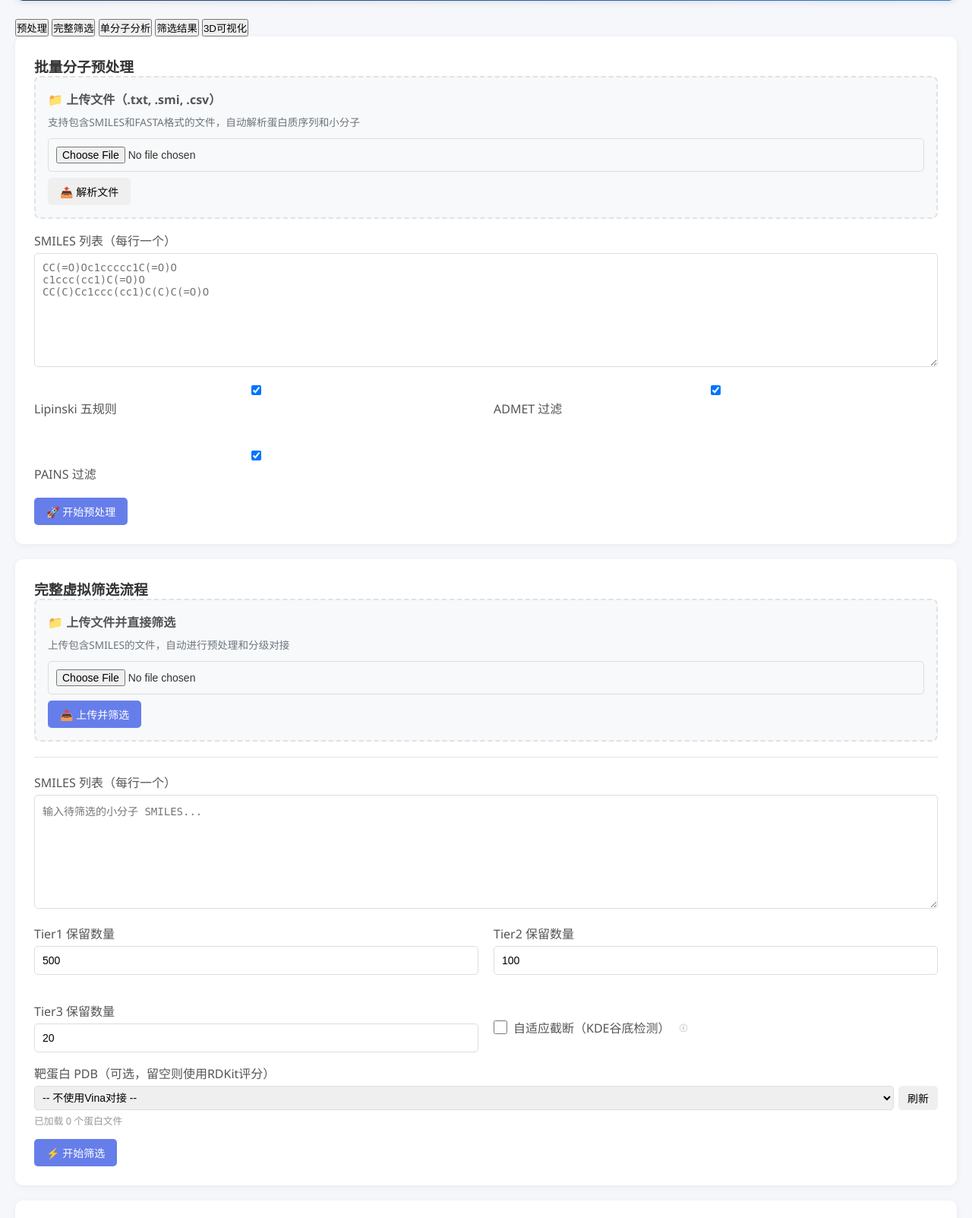
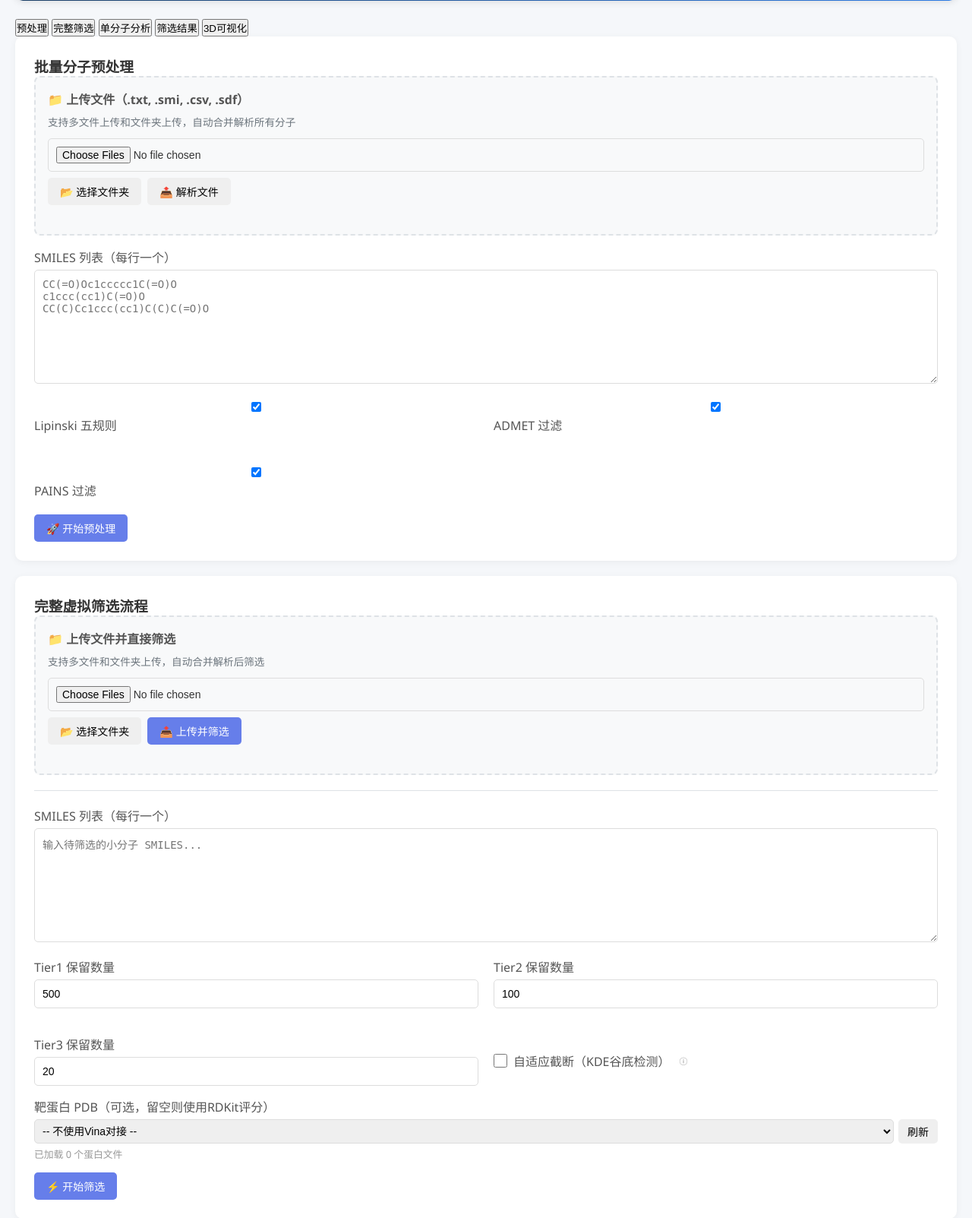
Before and after one commit to FengFengDragon/flu_screen, a Flask app: page /virtual-screening in a window 1280 px wide. Shown: the part 400-2003 px from the top of the page at 76% size. Run offline with Flask 3, Linux system fonts and the light colour scheme; data that the repository does not hold is empty.

Commit message:
添加sdf文件以及支持文件夹上传

```diff
--- a/src/routes/virtual_screening.py
+++ b/src/routes/virtual_screening.py
@@ -4,6 +4,7 @@ import re
 import json
 import time
 import logging
+import tempfile
 from rdkit import Chem
 from src.services.ligand_preprocessor import ligand_preprocessor
 from src.services.enhanced_docking import enhanced_docking
@@ -11,6 +12,28 @@ from src.services.enhanced_docking import enhanced_docking
 logger = logging.getLogger(__name__)
 
 bp = Blueprint('virtual_screening', __name__, url_prefix='/api/virtual-screening')
+
+
+def _parse_sdf_to_smiles(content_bytes: bytes) -> list:
+    """从 SDF 文件的二进制内容中提取所有分子的 SMILES"""
+    tmp = tempfile.NamedTemporaryFile(suffix='.sdf', delete=False)
+    try:
+        tmp.write(content_bytes)
+        tmp.flush()
+        tmp.close()
+        supplier = Chem.SDMolSupplier(tmp.name, removeHs=True)
+        smiles_list = []
+        for mol in supplier:
+            if mol is not None:
+                smi = Chem.MolToSmiles(mol)
+                if smi:
+                    smiles_list.append(smi)
+        return smiles_list
+    finally:
+        try:
+            os.unlink(tmp.name)
+        except OSError:
+            pass
 
 
 @bp.route('/parse', methods=['POST'])
@@ -539,119 +562,155 @@ def vina_status():
 
 @bp.route('/upload-parse', methods=['POST'])
 def upload_and_parse():
-    """上传文件并解析SMILES/蛋白质序列"""
-    if 'file' not in request.files:
+    """上传文件并解析SMILES/蛋白质序列（支持多文件和文件夹）"""
+    uploaded_files = request.files.getlist('files')
+    if not uploaded_files:
+        uploaded_files = request.files.getlist('file')
+    if not uploaded_files:
+        single = request.files.get('file')
+        if single:
+            uploaded_files = [single]
+    if not uploaded_files:
         return jsonify({"success": False, "error": "未上传文件"}), 400
 
-    file = request.files['file']
-    if file.filename == '':
-        return jsonify({"success": False, "error": "未选择文件"}), 400
+    allowed_extensions = {'.txt', '.smi', '.csv', '.sdf'}
 
-    allowed_extensions = {'.txt', '.smi', '.csv'}
-    file_ext = os.path.splitext(file.filename or '')[1].lower()
+    all_proteins = []
+    all_smiles = []
+    all_errors = []
+    seen_smiles = set()
+    total_files = 0
 
-    if file_ext not in allowed_extensions:
-        return jsonify({"success": False, "error": f"不支持的文件格式，仅支持: {', '.join(allowed_extensions)}"}), 400
+    for file in uploaded_files:
+        if not file or file.filename == '':
+            continue
+        file_ext = os.path.splitext(file.filename or '')[1].lower()
+        if file_ext not in allowed_extensions:
+            continue
+        total_files += 1
 
-    try:
-        content = file.read().decode('utf-8')
+        try:
+            content_bytes = file.read()
 
-        proteins = []
-        smiles_list = []
-        errors = []
-
-        lines = content.split('\n')
-        current_protein = None
-        current_seq = []
-
-        for line_num, line in enumerate(lines, 1):
-            line = line.strip()
-
-            if not line:
+            if file_ext == '.sdf':
+                sdf_smiles = _parse_sdf_to_smiles(content_bytes)
+                for smi in sdf_smiles:
+                    if smi not in seen_smiles:
+                        seen_smiles.add(smi)
+                        all_smiles.append(smi)
                 continue
 
-            if line.startswith('>'):
-                if current_protein and current_seq:
-                    proteins.append({
-                        'id': current_protein,
-                        'sequence': ''.join(current_seq),
-                        'length': len(''.join(current_seq))
-                    })
+            content = content_bytes.decode('utf-8')
+            lines = content.split('\n')
+            current_protein = None
+            current_seq = []
 
-                current_protein = line[1:] if len(line) > 1 else f'protein_{len(proteins) + 1}'
-                current_seq = []
+            for line_num, line in enumerate(lines, 1):
+                line = line.strip()
+                if not line:
+                    continue
+                if line.startswith('>'):
+                    if current_protein and current_seq:
+                        all_proteins.append({
+                            'id': current_protein,
+                            'sequence': ''.join(current_seq),
+                            'length': len(''.join(current_seq))
+                        })
+                    current_protein = line[1:] if len(line) > 1 else f'protein_{len(all_proteins) + 1}'
+                    current_seq = []
+                elif _is_smiles(line):
+                    mol = Chem.MolFromSmiles(line)
+                    if mol:
+                        smi = Chem.MolToSmiles(mol)
+                        if smi not in seen_smiles:
+                            seen_smiles.add(smi)
+                            all_smiles.append(smi)
+                    else:
+                        all_errors.append({'line': line_num, 'content': line, 'error': '无效的SMILES格式'})
+                elif _is_protein_sequence(line):
+                    current_seq.append(line)
+                elif re.match(r'^[A-Za-z]+$', line):
+                    current_seq.append(line)
 
-            elif _is_smiles(line):
-                mol = Chem.MolFromSmiles(line)
-                if mol:
-                    smiles_list.append(line)
-                else:
-                    errors.append({
-                        'line': line_num,
-                        'content': line,
-                        'error': '无效的SMILES格式'
-                    })
-            elif _is_protein_sequence(line):
-                current_seq.append(line)
-            elif re.match(r'^[A-Za-z]+$', line):
-                current_seq.append(line)
-            else:
-                errors.append({
-                    'line': line_num,
-                    'content': line,
-                    'error': '无法识别该行内容（非SMILES也非氨基酸序列）'
+            if current_protein and current_seq:
+                all_proteins.append({
+                    'id': current_protein,
+                    'sequence': ''.join(current_seq),
+                    'length': len(''.join(current_seq))
                 })
+        except Exception as e:
+            all_errors.append({'file': file.filename, 'error': str(e)})
 
-        if current_protein and current_seq:
-            proteins.append({
-                'id': current_protein,
-                'sequence': ''.join(current_seq),
-                'length': len(''.join(current_seq))
-            })
+    if not all_smiles and not all_proteins:
+        return jsonify({
+            "success": False,
+            "error": f"在 {total_files} 个文件中未找到有效分子或蛋白质序列"
+        }), 400
 
-        return jsonify({
-            "success": True,
-            "filename": file.filename,
-            "proteins": proteins,
-            "smiles_list": smiles_list,
-            "stats": {
-                "total_proteins": len(proteins),
-                "total_smiles": len(smiles_list),
-                "total_errors": len(errors)
-            },
-            "errors": errors
-        })
-
-    except Exception as e:
-        return jsonify({"success": False, "error": f"文件解析失败: {str(e)}"}), 500
+    return jsonify({
+        "success": True,
+        "filename": f"{total_files} 个文件" if total_files > 1 else (uploaded_files[0].filename or ''),
+        "proteins": all_proteins,
+        "smiles_list": all_smiles,
+        "stats": {
+            "total_proteins": len(all_proteins),
+            "total_smiles": len(all_smiles),
+            "total_errors": len(all_errors),
+            "total_files": total_files
+        },
+        "errors": all_errors
+    })
 
 
 @bp.route('/upload-screen', methods=['POST'])
 def upload_and_screen():
-    """上传文件并直接进行虚拟筛选"""
-    if 'file' not in request.files:
+    """上传文件并直接进行虚拟筛选（支持多文件和文件夹）"""
+    uploaded_files = request.files.getlist('files')
+    if not uploaded_files:
+        uploaded_files = request.files.getlist('file')
+    if not uploaded_files:
+        single = request.files.get('file')
+        if single:
+            uploaded_files = [single]
+    if not uploaded_files:
         return jsonify({"success": False, "error": "未上传文件"}), 400
-
-    file = request.files['file']
-    if file.filename == '':
-        return jsonify({"success": False, "error": "未选择文件"}), 400
 
     tier1_count = request.form.get('tier1_count', 500, type=int)
     tier2_count = request.form.get('tier2_count', 100, type=int)
     tier3_count = request.form.get('tier3_count', 20, type=int)
     target_pdb = request.form.get('target_pdb', None)
     adaptive = request.form.get('adaptive', 'false').lower() in ('true', '1', 'yes')
+    allowed_extensions = {'.txt', '.smi', '.csv', '.sdf'}
 
     try:
-        content = file.read().decode('utf-8')
         smiles_list = []
+        seen_smiles = set()
 
-        for line in content.split('\n'):
-            line = line.strip()
-            if line and not line.startswith('>') and _is_smiles(line) and not _is_protein_sequence(line):
-                mol = Chem.MolFromSmiles(line)
-                if mol:
-                    smiles_list.append(line)
+        for file in uploaded_files:
+            if not file or file.filename == '':
+                continue
+            file_ext = os.path.splitext(file.filename or '')[1].lower()
+            if file_ext not in allowed_extensions:
+                continue
+
+            content_bytes = file.read()
+
+            if file_ext == '.sdf':
+                for smi in _parse_sdf_to_smiles(content_bytes):
+                    if smi not in seen_smiles:
+                        seen_smiles.add(smi)
+                        smiles_list.append(smi)
+            else:
+                content = content_bytes.decode('utf-8')
+                for line in content.split('\n'):
+                    line = line.strip()
+                    if line and not line.startswith('>') and _is_smiles(line) and not _is_protein_sequence(line):
+                        mol = Chem.MolFromSmiles(line)
+                        if mol:
+                            smi = Chem.MolToSmiles(mol)
+                            if smi not in seen_smiles:
+                                seen_smiles.add(smi)
+                                smiles_list.append(smi)
 
         if not smiles_list:
             return jsonify({
--- a/templates/virtual_screening.html
+++ b/templates/virtual_screening.html
@@ -50,12 +50,16 @@
         <h3>批量分子预处理</h3>
 
         <div class="form-group" style="margin-bottom: 16px; padding: 16px; background: #f8f9fa; border-radius: 8px; border: 2px dashed #dee2e6;">
-            <label style="font-weight: 600; margin-bottom: 8px; display: block;">📁 上传文件（.txt, .smi, .csv）</label>
+            <label style="font-weight: 600; margin-bottom: 8px; display: block;">📁 上传文件（.txt, .smi, .csv, .sdf）</label>
             <p style="color: #6c757d; font-size: 0.85rem; margin-bottom: 12px;">
-                支持包含SMILES和FASTA格式的文件，自动解析蛋白质序列和小分子
+                支持多文件上传和文件夹上传，自动合并解析所有分子
             </p>
-            <input type="file" id="preprocess-file" accept=".txt,.smi,.csv" style="margin-bottom: 8px;">
-            <button class="btn btn-secondary" onclick="parseUploadFile()">📤 解析文件</button>
+            <div style="display:flex;gap:8px;align-items:center;flex-wrap:wrap;">
+                <input type="file" id="preprocess-file" accept=".txt,.smi,.csv,.sdf" multiple style="margin-bottom:0;">
+                <input type="file" id="preprocess-folder" accept=".txt,.smi,.csv,.sdf" webkitdirectory style="display:none;">
+                <button class="btn btn-secondary" onclick="document.getElementById('preprocess-folder').click()">📂 选择文件夹</button>
+                <button class="btn btn-secondary" onclick="parseUploadFile()">📤 解析文件</button>
+            </div>
             <span id="file-parse-result" style="margin-left: 12px; font-size: 0.85rem;"></span>
         </div>
 
@@ -121,10 +125,14 @@
         <div class="form-group" style="margin-bottom: 16px; padding: 16px; background: #f8f9fa; border-radius: 8px; border: 2px dashed #dee2e6;">
             <label style="font-weight: 600; margin-bottom: 8px; display: block;">📁 上传文件并直接筛选</label>
             <p style="color: #6c757d; font-size: 0.85rem; margin-bottom: 12px;">
-                上传包含SMILES的文件，自动进行预处理和分级对接
+                支持多文件和文件夹上传，自动合并解析后筛选
             </p>
-            <input type="file" id="screen-file" accept=".txt,.smi,.csv" style="margin-bottom: 8px;">
-            <button class="btn btn-primary" onclick="uploadAndScreen()">📤 上传并筛选</button>
+            <div style="display:flex;gap:8px;align-items:center;flex-wrap:wrap;">
+                <input type="file" id="screen-file" accept=".txt,.smi,.csv,.sdf" multiple style="margin-bottom:0;">
+                <input type="file" id="screen-folder" accept=".txt,.smi,.csv,.sdf" webkitdirectory style="display:none;">
+                <button class="btn btn-secondary" onclick="document.getElementById('screen-folder').click()">📂 选择文件夹</button>
+                <button class="btn btn-primary" onclick="uploadAndScreen()">📤 上传并筛选</button>
+            </div>
             <span id="screen-file-status" style="margin-left: 12px; font-size: 0.85rem;"></span>
         </div>
 
@@ -372,11 +380,20 @@ async function postFile(url, formData) {
 // ── 文件上传解析 ───────────────────────────────────────
 async function parseUploadFile() {
     const fileInput = document.getElementById('preprocess-file');
-    if (!fileInput.files.length) { alert('请选择文件'); return; }
+    const folderInput = document.getElementById('preprocess-folder');
 
-    const file = fileInput.files[0];
+    const allFiles = [];
+    const seen = new Set();
+    for (const f of fileInput.files) {
+        if (!seen.has(f.name + f.size)) { seen.add(f.name + f.size); allFiles.push(f); }
+    }
+    for (const f of folderInput.files) {
+        if (!seen.has(f.name + f.size)) { seen.add(f.name + f.size); allFiles.push(f); }
+    }
+    if (!allFiles.length) { alert('请选择文件或文件夹'); return; }
+
     const formData = new FormData();
-    formData.append('file', file);
+    allFiles.forEach(f => formData.append('files', f));
 
     const resultSpan = document.getElementById('file-parse-result');
     resultSpan.textContent = '解析中...';
@@ -418,11 +435,20 @@ async function parseUploadFile() {
 // ── 文件上传并筛选 ─────────────────────────────────────
 async function uploadAndScreen() {
     const fileInput = document.getElementById('screen-file');
-    if (!fileInput.files.length) { alert('请选择文件'); return; }
+    const folderInput = document.getElementById('screen-folder');
 
-    const file = fileInput.files[0];
+    const allFiles = [];
+    const seen = new Set();
+    for (const f of fileInput.files) {
+        if (!seen.has(f.name + f.size)) { seen.add(f.name + f.size); allFiles.push(f); }
+    }
+    for (const f of folderInput.files) {
+        if (!seen.has(f.name + f.size)) { seen.add(f.name + f.size); allFiles.push(f); }
+    }
+    if (!allFiles.length) { alert('请选择文件或文件夹'); return; }
+
     const formData = new FormData();
-    formData.append('file', file);
+    allFiles.forEach(f => formData.append('files', f));
 
     const statusSpan = document.getElementById('screen-file-status');
     const btn = event.target;
```
Also changed, not shown: 1 other file.
